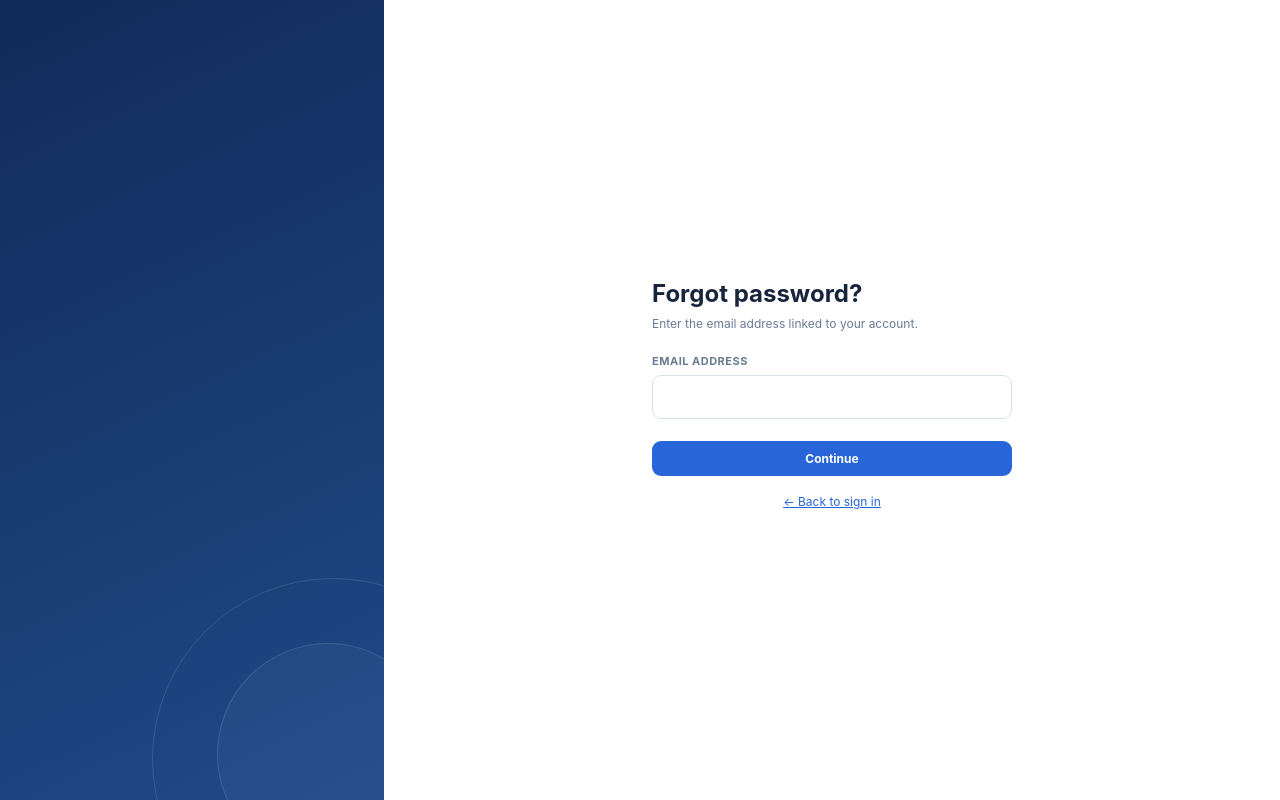
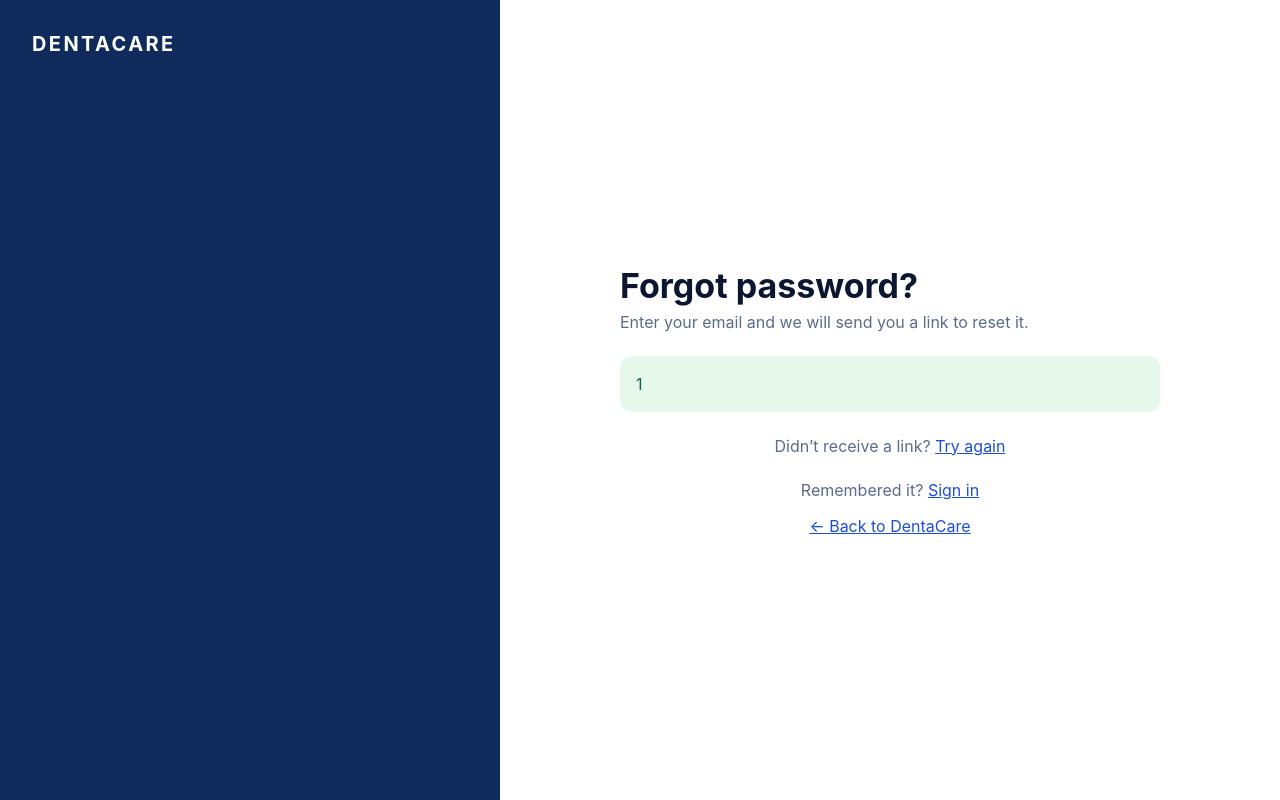
Before and after one commit to honeyiiii/dentacare, a Laravel app: page /forgot in a window 1280 px wide. Run offline with Laravel 12, Linux system fonts and the light colour scheme; a user stored in the database is signed in; data comes from the database, SQL or seed files in the repository.

Commit message:
Persist patient records and secure password reset

```diff
--- a/app/Http/Controllers/Auth/NewPasswordController.php
+++ b/app/Http/Controllers/Auth/NewPasswordController.php
@@ -56,7 +56,7 @@ class NewPasswordController extends Controller
         // the application's home authenticated view. If there is an error we can
         // redirect them back to where they came from with their error message.
         return $status == Password::PASSWORD_RESET
-                    ? redirect()->route('login')->with('status', __($status))
+                    ? redirect()->route('login')->with('flash', 'Password reset. Please sign in with your new password.')
                     : back()->withInput($request->only('email'))
                         ->withErrors(['email' => __($status)]);
     }
--- a/app/Http/Controllers/Auth/PasswordResetLinkController.php
+++ b/app/Http/Controllers/Auth/PasswordResetLinkController.php
@@ -14,9 +14,9 @@ class PasswordResetLinkController extends Controller
     /**
      * Display the password reset link request view.
      */
-    public function create(): View
+    public function create(?string $role = null): View
     {
-        return view('auth.forgot-password');
+        return view('auth.forgot');
     }
 
     /**
@@ -24,8 +24,9 @@ class PasswordResetLinkController extends Controller
      *
      * @throws ValidationException
      */
-    public function store(Request $request): RedirectResponse
+    public function store(Request $request, ?string $role = null): RedirectResponse
     {
+        $request->merge(['email' => strtolower(trim((string) $request->input('email')))]);
         $request->validate([
             'email' => ['required', 'email'],
         ]);
@@ -37,9 +38,11 @@ class PasswordResetLinkController extends Controller
             $request->only('email')
         );
 
-        return $status == Password::RESET_LINK_SENT
-                    ? back()->with('status', __($status))
-                    : back()->withInput($request->only('email'))
-                        ->withErrors(['email' => __($status)]);
+        if ($status === Password::RESET_THROTTLED) {
+            return back()->withInput($request->only('email'))
+                ->withErrors(['email' => 'Please wait before requesting another reset link.']);
+        }
+
+        return back()->with('status', 'If an account exists for that email, a password reset link has been sent.');
     }
 }
--- a/app/Http/Controllers/AuthController.php
+++ b/app/Http/Controllers/AuthController.php
@@ -7,7 +7,6 @@ use App\Models\User;
 use Illuminate\Http\Request;
 use Illuminate\Support\Facades\Auth;
 use Illuminate\Support\Facades\Hash;
-use Illuminate\Support\Facades\Validator;
 use Illuminate\Validation\Rule;
 
 class AuthController extends Controller
@@ -138,43 +137,6 @@ class AuthController extends Controller
         return view('auth.signup');
     }
 
-    public function forgot(Request $request, ?string $role = null)
-    {
-        $step = 1;
-        $email = $request->session()->get('reset_email');
-
-        if ($request->isMethod('post')) {
-            if ($request->input('step') === '1') {
-                $data = $request->validate(['email' => 'required|email']);
-                $email = strtolower($data['email']);
-                if (! User::where('email', $email)->exists()) {
-                    return back()->withErrors(['email' => 'No account was found for that email address.'])->withInput();
-                }
-                $request->session()->put('reset_email', $email);
-                $step = 2;
-            } else {
-                $validator = Validator::make($request->all(), [
-                    'code' => ['required', 'regex:/^\d{6}$/'],
-                    'password' => 'required|min:8|confirmed',
-                ]);
-                if ($validator->fails()) {
-                    return view('auth.forgot', compact('step', 'email'))->withErrors($validator);
-                }
-
-                $user = User::where('email', $request->session()->get('reset_email'))->first();
-                if (! $user) {
-                    return redirect()->route('forgot')->withErrors(['email' => 'Please start the password reset again.']);
-                }
-
-                $user->update(['password' => Hash::make($request->input('password'))]);
-                $request->session()->forget('reset_email');
-                return redirect()->route('login')->with('flash', 'Password updated. Please sign in.');
-            }
-        }
-
-        return view('auth.forgot', compact('step', 'email'));
-    }
-
     public function logout(Request $request)
     {
         Auth::logout();
--- a/resources/views/auth/forgot.blade.php
+++ b/resources/views/auth/forgot.blade.php
@@ -1,16 +1,60 @@
-@extends('layouts.auth')
-@section('title', 'Forgot password')
-@section('content')
-<b style="font-size:24px">Forgot password?</b>
-@include('partials.errors')
-@if ($step === 1)
-<p class="sub">Enter the email address linked to your account.</p>
-<form method="post" action="{{ route('forgot') }}">@csrf<input type="hidden" name="step" value="1"><label>Email address</label><input name="email" type="email" value="{{ old('email') }}" required><br><br><button class="btn f">Continue</button></form>
-@else
-<p class="sub">Enter the 6-digit reset code and your new password. (Demo: any 6 digits work.)</p>
-<form method="post" action="{{ route('forgot') }}">@csrf<input type="hidden" name="step" value="2"><label>Reset code</label><input name="code" inputmode="numeric" maxlength="6" required>
-<label>New password</label><input name="password" type="password" required><label>Confirm new password</label><input name="password_confirmation" type="password" required><br><br><button class="btn f">Reset password</button></form>
-<p style="text-align:center"><a class="l" href="{{ route('forgot') }}">Use a different email</a></p>
-@endif
-<p style="text-align:center"><a class="l" href="{{ route('login') }}">&larr; Back to sign in</a></p>
-@endsection
+<!DOCTYPE html>
+<html lang="en">
+<head>
+    <meta charset="utf-8">
+    <meta name="viewport" content="width=device-width, initial-scale=1">
+    <title>Forgot password | DentaCare</title>
+    <style>
+        :root{--navy:#0f2b5b;--blue:#1d4ed8;--bg:#f4f6fb;--ink:#0b1630;--muted:#5b6b8a;--line:#e3e8f2}
+        *{box-sizing:border-box;margin:0}
+        body{font-family:Inter,"Segoe UI",system-ui,sans-serif;color:var(--ink);min-height:100vh;display:grid;grid-template-columns:minmax(220px,500px) 1fr;background:#fff}
+        .side{background:var(--navy);color:#fff;padding:32px;font-weight:700;letter-spacing:.12em;font-size:20px}
+        main{display:grid;place-items:center;padding:32px}
+        .box{width:100%;max-width:540px}
+        h1{font-size:34px;margin-bottom:6px}
+        .sub{color:var(--muted);margin-bottom:24px}
+        label{display:block;font-size:13px;color:var(--muted);text-transform:uppercase;margin:0 0 8px}
+        input{width:100%;padding:18px;border:1px solid var(--line);border-radius:12px;font:inherit;margin-bottom:24px;color:var(--ink)}
+        input:focus{outline:3px solid #93b4ff;outline-offset:1px}
+        button{width:100%;padding:16px;border:0;border-radius:12px;background:var(--blue);color:#fff;font:inherit;font-weight:600;cursor:pointer}
+        button:hover{background:#1742b8}
+        .links{text-align:center;margin-top:24px;color:var(--muted)}
+        .links p{margin-bottom:16px}
+        a{color:var(--blue)}
+        .ok{background:#e6f7ec;color:#166534;border-radius:12px;padding:16px;margin-bottom:24px;line-height:1.5}
+        .err{color:#b91c1c;font-size:14px;margin:-16px 0 20px;line-height:1.5}
+        @media(max-width:720px){body{grid-template-columns:1fr}.side{padding:20px}main{padding:28px 20px}}
+    </style>
+</head>
+<body>
+    <div class="side">DENTACARE</div>
+    <main>
+        <div class="box">
+            <h1>Forgot password?</h1>
+            <p class="sub">Enter your email and we will send you a link to reset it.</p>
+
+            @if (session('status'))
+                <div class="ok" role="status">{{ session('status') }}</div>
+                <div class="links" style="margin-top:0;margin-bottom:24px">
+                    <p>Didn’t receive a link? <a href="{{ route('forgot') }}">Try again</a></p>
+                </div>
+            @else
+                @if ($errors->has('email'))
+                    <p class="err" role="alert">{{ $errors->first('email') }}</p>
+                @endif
+                <form method="post" action="{{ route('password.email') }}">
+                    @csrf
+                    <label for="email">Email address</label>
+                    <input id="email" name="email" type="email" autocomplete="email" value="{{ old('email') }}" required autofocus>
+                    <button type="submit">Send reset link</button>
+                </form>
+            @endif
+
+            <div class="links">
+                <p>Remembered it? <a href="{{ route('login') }}">Sign in</a></p>
+                <a href="{{ route('welcome') }}">&larr; Back to DentaCare</a>
+            </div>
+        </div>
+    </main>
+</body>
+</html>
--- a/resources/views/layouts/admin.blade.php
+++ b/resources/views/layouts/admin.blade.php
@@ -1,7 +1,7 @@
 @extends('layouts.base')
 @section('body')
 <div class="app"><aside><h1>DENTACARE</h1>
-@foreach (['dashboard' => 'Dashboard', 'calendar' => 'Calendar', 'queue' => 'Patient Queue', 'reminders' => 'Reminders', 'reports' => 'Reports', 'profile' => 'Profile', 'privacy' => 'Privacy Notice'] as $k => $l)
+@foreach (['dashboard' => 'Dashboard', 'patients' => 'Patients', 'calendar' => 'Calendar', 'queue' => 'Patient Queue', 'reminders' => 'Reminders', 'reports' => 'Reports', 'profile' => 'Profile', 'privacy' => 'Privacy Notice'] as $k => $l)
 <a href="{{ route('admin.' . $k) }}" class="{{ request()->routeIs('admin.' . $k) ? 'on' : '' }}">{{ $l }}</a>
 @endforeach
 <form method="post" action="{{ route('logout') }}">@csrf<button type="submit" class="btn o" style="width:100%;margin:8px 0">Log out</button></form>
--- a/routes/web.php
+++ b/routes/web.php
@@ -1,6 +1,8 @@
 <?php
 
 use App\Http\Controllers\AdminController;
+use App\Http\Controllers\Auth\NewPasswordController;
+use App\Http\Controllers\Auth\PasswordResetLinkController;
 use App\Http\Controllers\AuthController;
 use App\Http\Controllers\PatientController;
 use App\Http\Middleware\BootClinic;
@@ -15,7 +17,10 @@ Route::middleware([BootClinic::class])->group(function () {
     Route::controller(AuthController::class)->group(function () {
         Route::match(['get', 'post'], '/login/{role?}', 'login')->where(['role' => 'admin|patient'])->name('login');
         Route::match(['get', 'post'], '/signup/{role?}', 'signup')->where(['role' => 'admin|patient'])->name('signup');
-        Route::match(['get', 'post'], '/forgot/{role?}', 'forgot')->where(['role' => 'admin|patient'])->name('forgot');
+        Route::get('/forgot/{role?}', [PasswordResetLinkController::class, 'create'])->where(['role' => 'admin|patient'])->name('forgot');
+        Route::post('/forgot/{role?}', [PasswordResetLinkController::class, 'store'])->where(['role' => 'admin|patient'])->middleware('throttle:6,1')->name('password.email');
+        Route::get('/reset-password/{token}', [NewPasswordController::class, 'create'])->name('password.reset');
+        Route::post('/reset-password', [NewPasswordController::class, 'store'])->middleware('throttle:6,1')->name('password.store');
         Route::post('/logout', 'logout')->name('logout');
     });
 
@@ -33,6 +38,7 @@ Route::middleware([BootClinic::class])->group(function () {
         Route::match(['get', 'post'], 'queue', 'queue')->name('queue');
         Route::match(['get', 'post'], 'reminders', 'reminders')->name('reminders');
         Route::get('reports', 'reports')->name('reports');
+        Route::get('patients', 'patients')->name('patients');
         Route::match(['get', 'post'], 'profile', 'profile')->name('profile');
         Route::view('privacy', 'admin.privacy')->name('privacy');
     });
```
Also changed, not shown: app/Http/Controllers/AdminController.php (+19 -0 lines), app/Http/Controllers/PatientController.php (+42 -3 lines), resources/views/admin/patients.blade.php (added, +35 -0 lines), resources/views/auth/reset-password.blade.php (+17 -39 lines), README.md.
